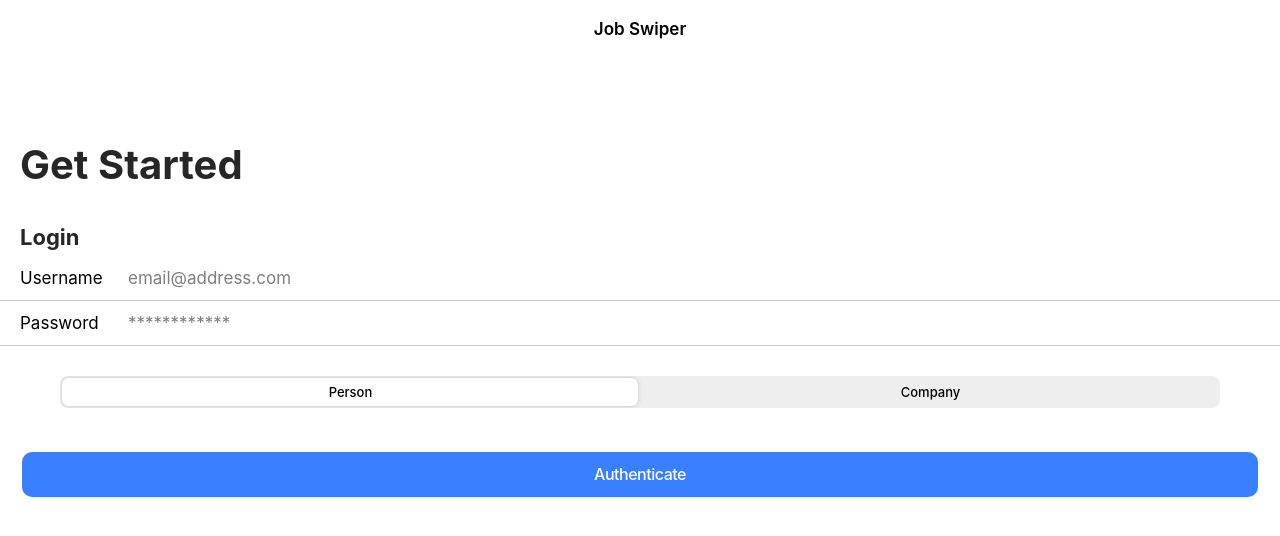
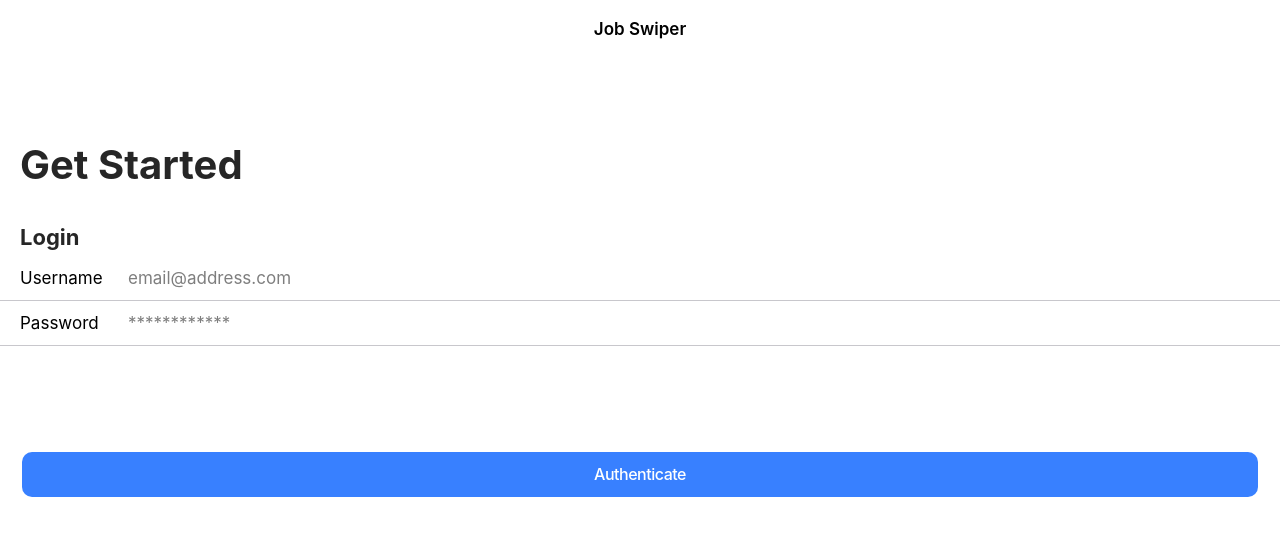
Before and after one commit to valentin-toea/job-swipper, a React (Create React App) app: page /login in a window 1280 px wide. Shown: the top 536 px of the page. Built offline with nearby package versions, Linux system fonts and the light colour scheme; no server answers.

Commit message:
login changes

```diff
--- a/src/pages/Login/Login.tsx
+++ b/src/pages/Login/Login.tsx
@@ -25,7 +25,6 @@ const Login = () => {
 
   const [username, setUsername] = useState<string>();
   const [password, setPassword] = useState<string>();
-  const [userType, setUserType] = useState<string | any>("1");
 
   return (
     <IonPage>
@@ -61,19 +60,6 @@ const Login = () => {
                 onIonChange={(e) => setPassword(e.detail.value!)}
               ></IonInput>
             </IonItem>
-            <div style={{ padding: "30px 60px" }}>
-              <IonSegment
-                value={userType}
-                onIonChange={(e) => setUserType(e.detail.value)}
-              >
-                <IonSegmentButton value="1">
-                  <IonLabel>Person</IonLabel>
-                </IonSegmentButton>
-                <IonSegmentButton value="2">
-                  <IonLabel>Company</IonLabel>
-                </IonSegmentButton>
-              </IonSegment>
-            </div>
           </IonList>
           <IonButton
             color="primary"
```
